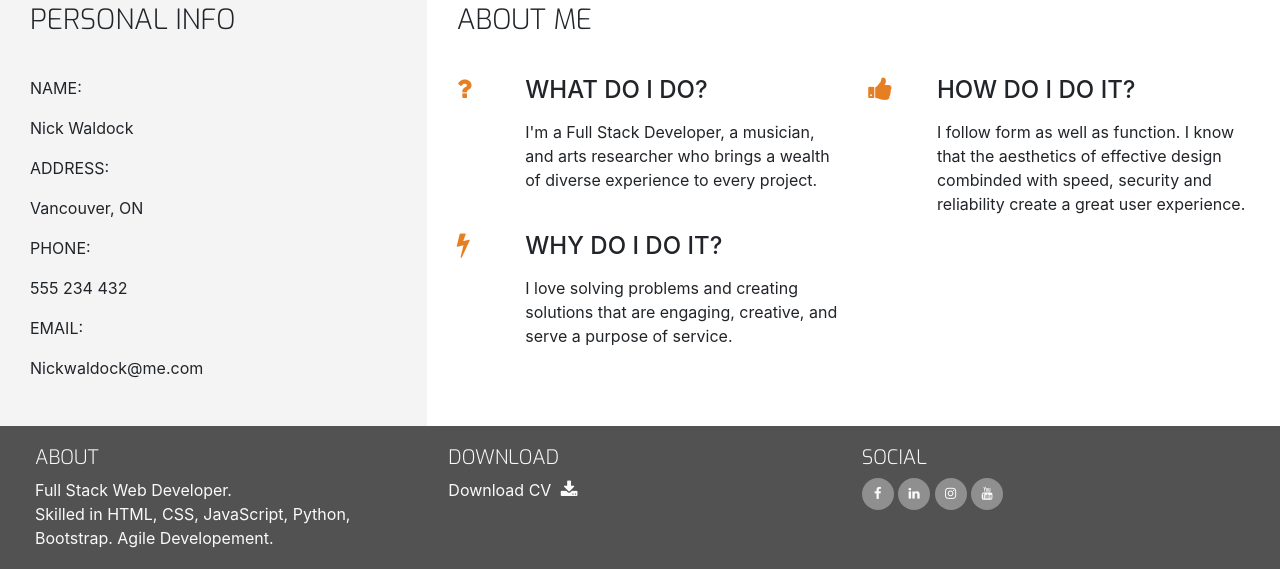
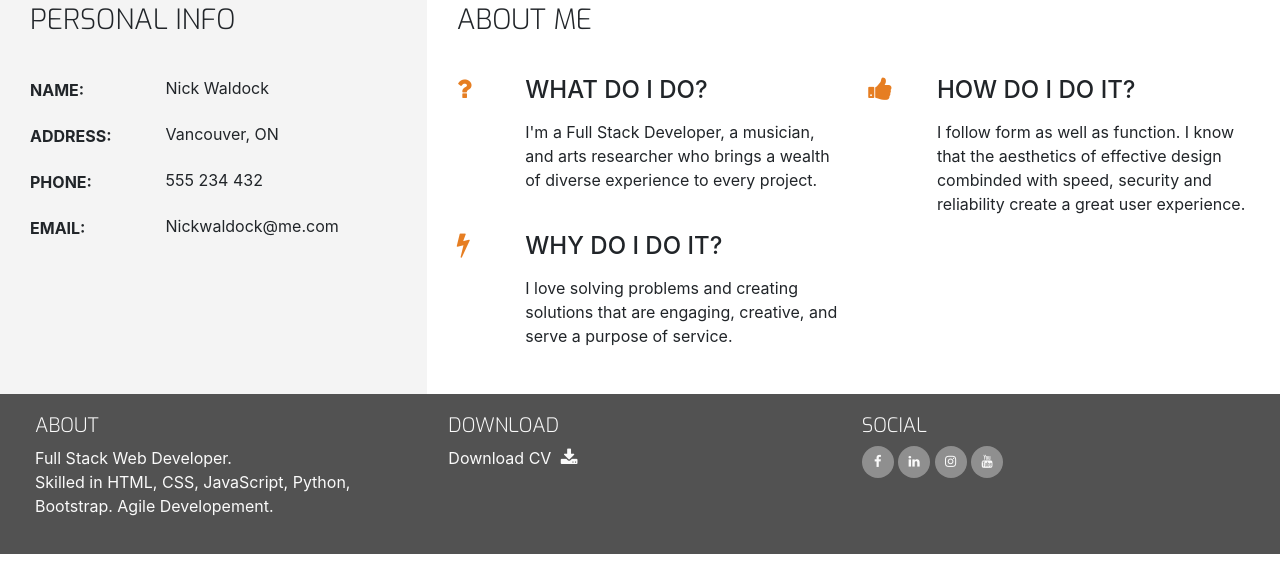
Before and after one commit to NickWaldock/Nick-Waldock-CV, a plain HTML site: page index.html in a window 1280 px wide. Shown: the part 391-960 px from the top of the page. Drawn offline with nearby package versions, Linux system fonts and the light colour scheme.

Commit message:
Finish styling personal info

```diff
--- a/assets/style.css
+++ b/assets/style.css
@@ -219,5 +219,38 @@ footer {
 
 .three-reasons-heading {
     margin-bottom: 15px;
+}
 
+/* ---------------------------------- Personal Info */
+
+.personal-info-item {
+    margin-bottom: 20px;
+    display: block;
+    clear: both;
 }
+
+.personal-info-item .key,
+.personal-info-item .value {
+    padding-right: 8px;
+    display: inline-block;
+}
+
+.personal-info-item .key p,
+.personal-info-item .value p {
+    margin: 0;
+}
+
+.personal-info-item .key {
+    width: 30%;
+    margin-right: 21px;
+    padding-top: 2px;
+    vertical-align: top;
+}
+.personal-info-item .key p {
+    font-weight: 700;
+}
+
+.personal-info-item .value {
+    position: relative;
+    width: 60%;
+}
```
